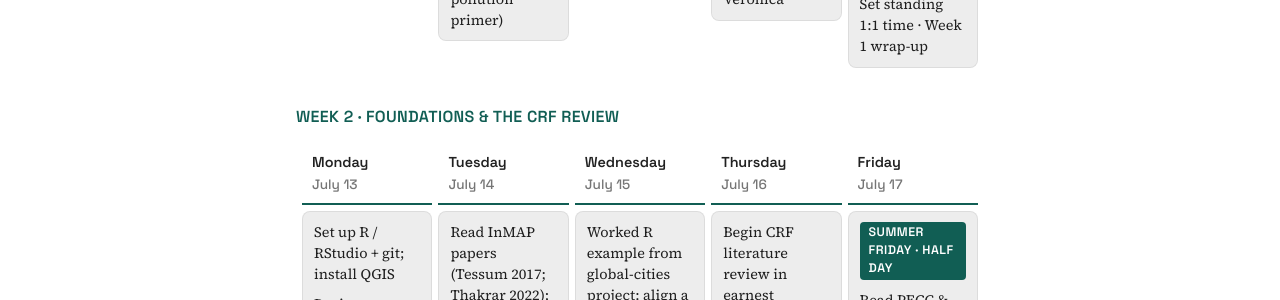
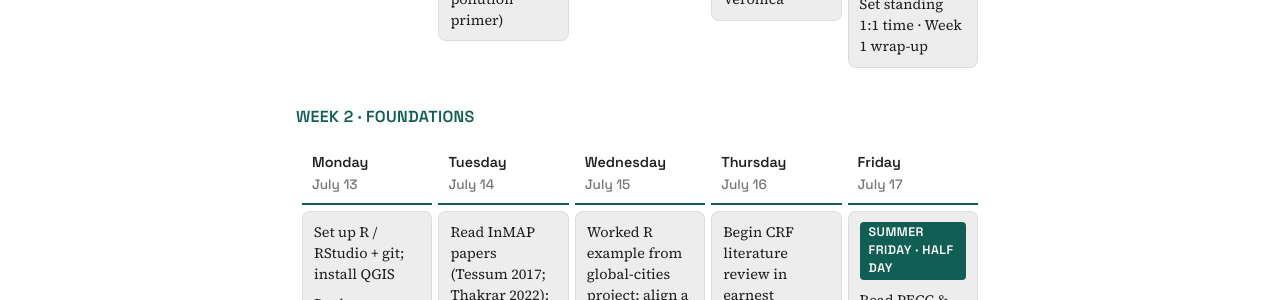
Before and after one commit to vtinney/mh-onboarding-site, an MkDocs documentation site: the page built from docs/schedule.md, in a window 1280 px wide and 1350 px high. Shown: the part 658-958 px from the top of the window. Built offline with MkDocs 1.6.1 and Material for MkDocs 9.7.7, drawn with Linux system fonts in a browser that asks for light colours; comment, search, counter and statistics services are not loaded.

Commit message:
Update schedule.md

```diff
--- a/docs/schedule.md
+++ b/docs/schedule.md
@@ -50,7 +50,7 @@ Schedule for your first two weeks, **Monday July 6 to Friday July 17, 2026**. We
   </div>
 
   <div class="sched-week">
-    <div class="sched-week-label">Week 2 &middot; Foundations &amp; the CRF review</div>
+    <div class="sched-week-label">Week 2 &middot; Foundations</div>
     <table class="sched-table">
       <thead>
         <tr>
```
